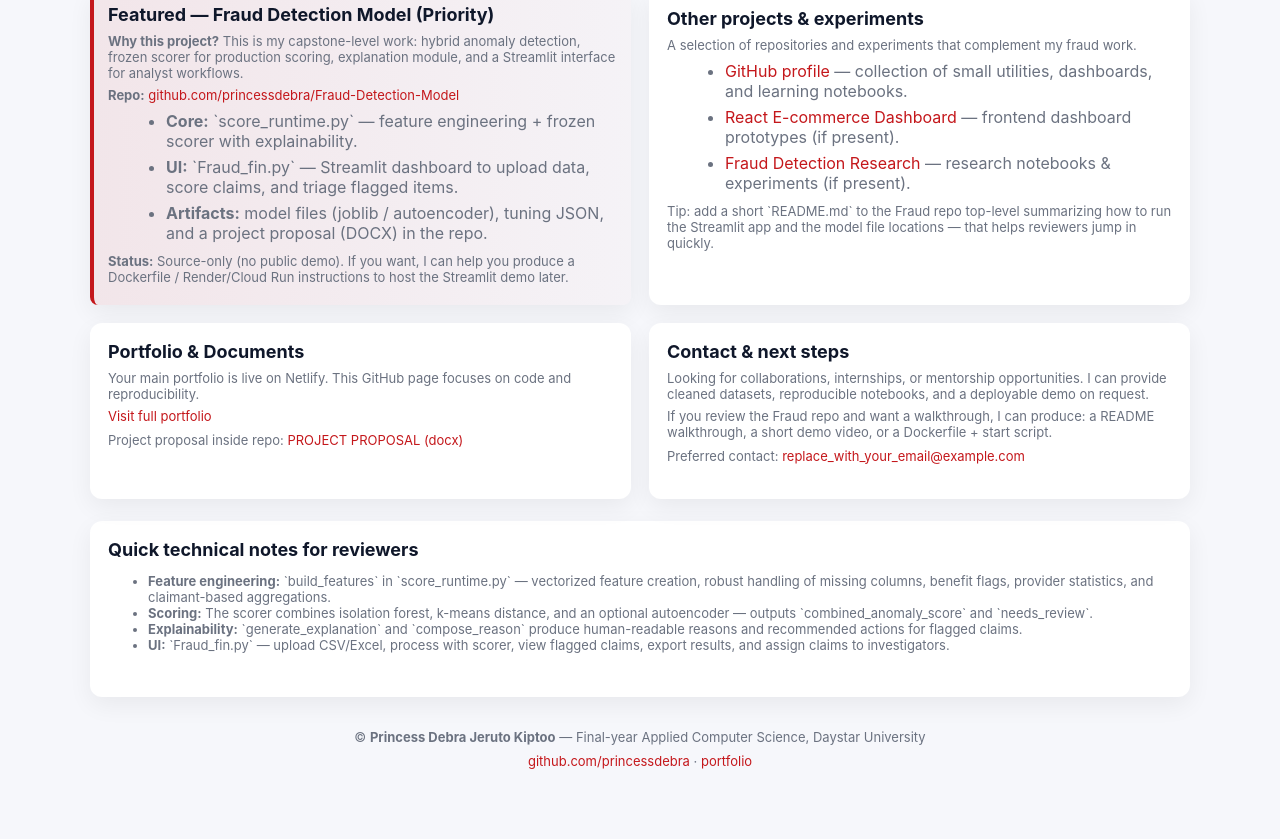
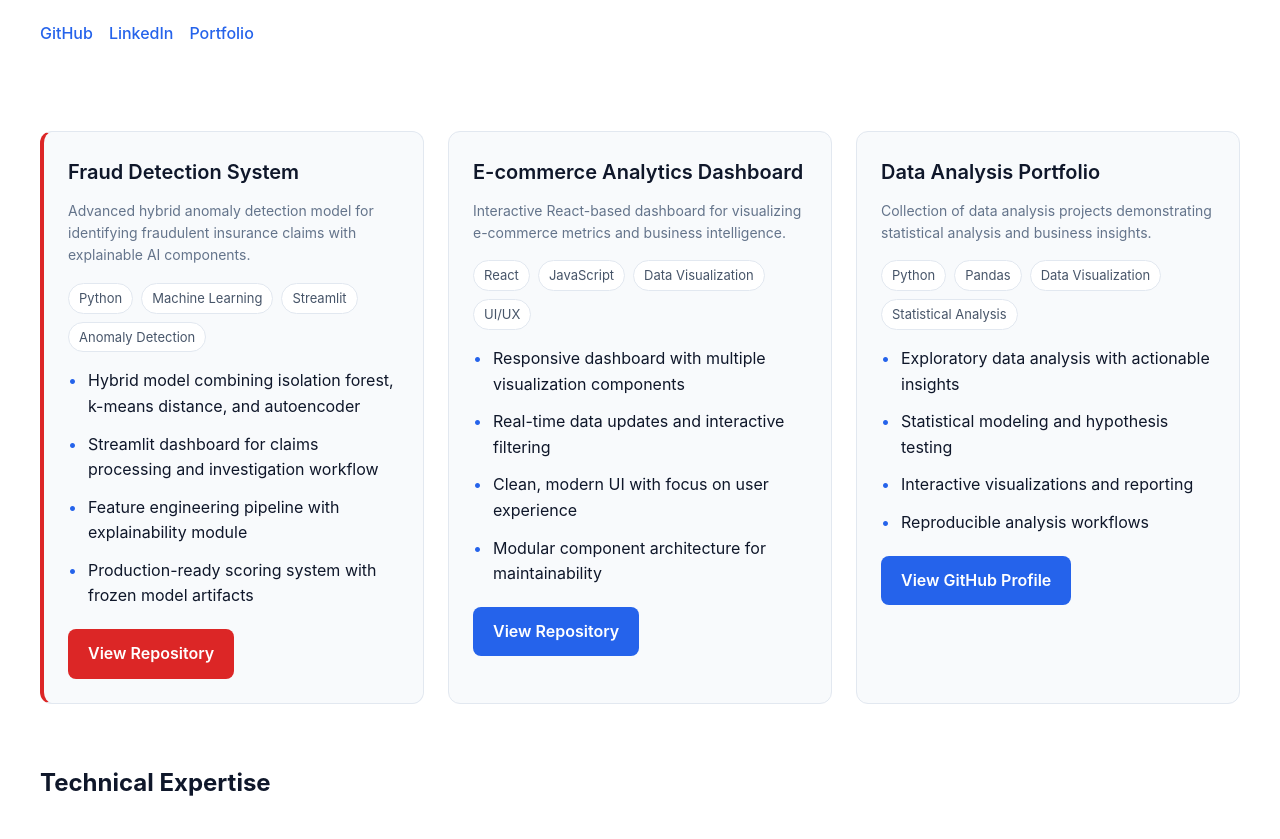
Before and after one commit to princessdebra/princessdebra.github.io, a plain HTML site: page index.html in a window 1280 px wide. Shown: the part 235-1074 px from the top of the page. Before the commit the page ends 1032 px from the top, so only its background shows below. Drawn offline with Linux system fonts and the light colour scheme.

Commit message:
Update index.html

```diff
--- a/index.html
+++ b/index.html
@@ -4,14 +4,14 @@
   <meta charset="utf-8" />
   <meta name="viewport" content="width=device-width,initial-scale=1" />
 
-  <title>Princess Debra — Fraud Detection & Data Projects</title>
-  <meta name="description" content="Princess Debra — final-year Applied Computer Science student at Daystar University. Projects: Fraud Detection Model, Streamlit dashboards, and data-driven analytics." />
+  <title>Princess Debra Jeruto Kiptoo | Data Science & Machine Learning Specialist</title>
+  <meta name="description" content="Princess Debra Jeruto Kiptoo - Applied Computer Science student specializing in fraud detection systems, data analytics, and machine learning solutions." />
   <meta name="author" content="Princess Debra Jeruto Kiptoo" />
   <link rel="canonical" href="https://princessdebra.github.io/" />
 
   <!-- OpenGraph / Social -->
-  <meta property="og:title" content="Princess Debra — Fraud Detection & Data Projects" />
-  <meta property="og:description" content="Final-year Applied Computer Science student (Daystar University). Focus: fraud detection, interactive dashboards, and reproducible analytics." />
+  <meta property="og:title" content="Princess Debra Jeruto Kiptoo | Data Science & Machine Learning Specialist" />
+  <meta property="og:description" content="Applied Computer Science student specializing in fraud detection systems, data analytics, and machine learning solutions." />
   <meta property="og:type" content="website" />
   <meta property="og:url" content="https://princessdebra.github.io/" />
   <!-- Optional: replace with a hosted image -->
@@ -19,8 +19,8 @@
 
   <!-- Twitter card -->
   <meta name="twitter:card" content="summary_large_image" />
-  <meta name="twitter:title" content="Princess Debra — Fraud Detection & Data Projects" />
-  <meta name="twitter:description" content="Final-year Applied Computer Science student (Daystar University). Projects: Fraud Detection Model, Streamlit dashboards, and reproducible analytics." />
+  <meta name="twitter:title" content="Princess Debra Jeruto Kiptoo | Data Science & Machine Learning Specialist" />
+  <meta name="twitter:description" content="Applied Computer Science student specializing in fraud detection systems, data analytics, and machine learning solutions." />
 
   <!-- JSON-LD (structured data) -->
   <script type="application/ld+json">
@@ -31,137 +31,384 @@
     "url": "https://princessdebra.github.io/",
     "sameAs": [
       "https://github.com/princessdebra",
-      "https://princessdebraportfolio.netlify.app/"
+      "https://princessdebraportfolio.netlify.app/",
+      "https://www.linkedin.com/in/princess-debra-jeruto-kiptoo-8b7b5b1b4/"
     ],
-    "jobTitle": "Final-year Applied Computer Science student",
-    "alumniOf": "Daystar University"
+    "jobTitle": "Applied Computer Science Student",
+    "alumniOf": "Daystar University",
+    "knowsAbout": ["Machine Learning", "Fraud Detection", "Data Analytics", "Python", "Streamlit"],
+    "description": "Final-year Applied Computer Science student specializing in fraud detection systems and data-driven solutions."
   }
   </script>
 
   <style>
-    :root{
-      --accent:#c4171b;
-      --muted:#6b7280;
-      --bg:#f6f7fb;
-      --card:#fff;
-      --maxw:1100px;
-      font-family: Inter, system-ui, -apple-system, 'Segoe UI', Roboto, 'Helvetica Neue', Arial, sans-serif;
+    :root {
+      --primary: #2563eb;
+      --primary-dark: #1d4ed8;
+      --accent: #dc2626;
+      --text: #0f172a;
+      --text-light: #475569;
+      --text-muted: #64748b;
+      --bg: #ffffff;
+      --card-bg: #f8fafc;
+      --border: #e2e8f0;
+      --maxw: 1200px;
+      font-family: 'Inter', system-ui, -apple-system, 'Segoe UI', Roboto, 'Helvetica Neue', Arial, sans-serif;
     }
-    html,body{height:100%;margin:0;background:var(--bg); color:#0f172a;-webkit-font-smoothing:antialiased}
-    .wrap{max-width:var(--maxw);margin:36px auto;padding:28px;}
-    header{display:flex;gap:20px;align-items:center;justify-content:space-between;flex-wrap:wrap}
-    .hero{flex:1;min-width:260px}
-    h1{margin:0;font-size:30px;line-height:1.05}
-    p.lead{margin:8px 0;color:var(--muted);font-size:15px}
-    .badge{background:var(--accent);color:#fff;padding:6px 12px;border-radius:8px;font-weight:700;display:inline-block}
-    .grid{display:grid;grid-template-columns:repeat(2, 1fr);gap:18px;margin-top:28px}
-    .card{background:var(--card);padding:18px;border-radius:12px;box-shadow:0 8px 24px rgba(2,6,23,0.06);min-height:140px}
-    .card h3{margin:0 0 8px 0;font-size:18px}
-    .meta{font-size:13px;color:var(--muted);margin:6px 0}
-    a{color:var(--accent);text-decoration:none}
-    footer{margin-top:32px;color:var(--muted);font-size:13px;text-align:center}
-    .links{display:flex;gap:12px;flex-wrap:wrap;align-items:center}
-    .mono{font-family: ui-monospace, SFMono-Regular, Menlo, Monaco, 'Roboto Mono', monospace; font-size:13px; color: #374151}
-    .highlight { background: linear-gradient(90deg, rgba(196,23,27,0.08), rgba(196,23,27,0.02)); border-left:4px solid var(--accent); padding:14px; border-radius:8px; }
-    .big-cta { display:inline-block; background:var(--accent); color:white; padding:10px 14px; border-radius:10px; font-weight:700; text-decoration:none; }
-    .repo-list { margin:8px 0 0 18px; color:var(--muted) }
-    .repo-list li { margin:6px 0 }
-    @media (max-width:900px){.grid{grid-template-columns:repeat(1,1fr)}; h1{font-size:24px}}
+
+    html, body {
+      height: 100%;
+      margin: 0;
+      background: var(--bg);
+      color: var(--text);
+      -webkit-font-smoothing: antialiased;
+      line-height: 1.6;
+    }
+
+    .wrap {
+      max-width: var(--maxw);
+      margin: 0 auto;
+      padding: 40px 24px;
+    }
+
+    header {
+      display: flex;
+      gap: 40px;
+      align-items: flex-start;
+      justify-content: space-between;
+      margin-bottom: 60px;
+      flex-wrap: wrap;
+    }
+
+    .hero {
+      flex: 1;
+      min-width: 300px;
+    }
+
+    h1 {
+      margin: 0 0 12px 0;
+      font-size: 36px;
+      font-weight: 700;
+      line-height: 1.2;
+      color: var(--text);
+    }
+
+    .title {
+      color: var(--primary);
+      font-size: 18px;
+      font-weight: 600;
+      margin-bottom: 8px;
+    }
+
+    .lead {
+      margin: 0 0 24px 0;
+      color: var(--text-light);
+      font-size: 18px;
+      max-width: 600px;
+    }
+
+    .badge {
+      background: var(--primary);
+      color: white;
+      padding: 6px 12px;
+      border-radius: 6px;
+      font-weight: 600;
+      font-size: 14px;
+      display: inline-block;
+      margin-bottom: 16px;
+    }
+
+    .grid {
+      display: grid;
+      grid-template-columns: repeat(auto-fit, minmax(300px, 1fr));
+      gap: 24px;
+      margin-top: 40px;
+    }
+
+    .card {
+      background: var(--card-bg);
+      padding: 24px;
+      border-radius: 12px;
+      border: 1px solid var(--border);
+      transition: transform 0.2s ease, box-shadow 0.2s ease;
+    }
+
+    .card:hover {
+      transform: translateY(-4px);
+      box-shadow: 0 12px 24px rgba(2, 6, 23, 0.08);
+    }
+
+    .card h3 {
+      margin: 0 0 12px 0;
+      font-size: 20px;
+      font-weight: 600;
+      color: var(--text);
+    }
+
+    .meta {
+      font-size: 14px;
+      color: var(--text-muted);
+      margin: 8px 0;
+    }
+
+    a {
+      color: var(--primary);
+      text-decoration: none;
+      font-weight: 500;
+      transition: color 0.2s ease;
+    }
+
+    a:hover {
+      color: var(--primary-dark);
+    }
+
+    footer {
+      margin-top: 60px;
+      color: var(--text-muted);
+      font-size: 14px;
+      text-align: center;
+      padding-top: 24px;
+      border-top: 1px solid var(--border);
+    }
+
+    .links {
+      display: flex;
+      gap: 16px;
+      flex-wrap: wrap;
+      margin: 24px 0;
+    }
+
+    .contact-info {
+      min-width: 220px;
+    }
+
+    .contact-info div {
+      margin-bottom: 8px;
+    }
+
+    .btn {
+      display: inline-block;
+      background: var(--primary);
+      color: white;
+      padding: 12px 20px;
+      border-radius: 8px;
+      font-weight: 600;
+      text-decoration: none;
+      transition: background 0.2s ease;
+    }
+
+    .btn:hover {
+      background: var(--primary-dark);
+      color: white;
+    }
+
+    .btn-accent {
+      background: var(--accent);
+    }
+
+    .btn-accent:hover {
+      background: #b91c1c;
+    }
+
+    .repo-list {
+      margin: 16px 0 0 0;
+      padding-left: 0;
+      list-style: none;
+    }
+
+    .repo-list li {
+      margin: 12px 0;
+      padding-left: 20px;
+      position: relative;
+    }
+
+    .repo-list li:before {
+      content: "•";
+      color: var(--primary);
+      position: absolute;
+      left: 0;
+    }
+
+    .featured {
+      border-left: 4px solid var(--accent);
+    }
+
+    .skills {
+      display: flex;
+      flex-wrap: wrap;
+      gap: 8px;
+      margin: 16px 0;
+    }
+
+    .skill-tag {
+      background: var(--bg);
+      border: 1px solid var(--border);
+      color: var(--text-light);
+      padding: 4px 10px;
+      border-radius: 20px;
+      font-size: 13px;
+    }
+
+    @media (max-width: 768px) {
+      header {
+        flex-direction: column;
+        gap: 24px;
+      }
+
+      h1 {
+        font-size: 28px;
+      }
+
+      .contact-info {
+        width: 100%;
+      }
+    }
   </style>
 </head>
 <body>
   <div class="wrap">
     <header>
-      <div class="hero" aria-label="Site introduction">
-        <div style="display:flex;align-items:center;gap:14px;margin-bottom:8px">
-          <div class="badge">Applied Computer Science · Data · ML</div>
-          <div style="flex:1">
-            <h1>Princess Debra Jeruto Kiptoo</h1>
-            <p class="lead">Final-year Applied Computer Science student, Daystar University. I build reproducible analytics, explainable fraud detection systems, and interactive dashboards (Streamlit).</p>
-          </div>
-        </div>
+      <div class="hero">
+        <div class="badge">Applied Computer Science · Data Science · Machine Learning</div>
+        <h1>Princess Debra Jeruto Kiptoo</h1>
+        <p class="lead">Final-year Applied Computer Science student at Daystar University, specializing in data-driven solutions, fraud detection systems, and reproducible analytics.</p>
 
-        <div class="links" aria-hidden="false">
+        <div class="links">
           <a href="https://github.com/princessdebra" target="_blank" rel="noopener">GitHub</a>
-          <a href="https://github.com/princessdebra/Fraud-Detection-Model" target="_blank" rel="noopener">Fraud Detection Model (repo)</a>
-          <a href="https://princessdebraportfolio.netlify.app/" target="_blank" rel="noopener">Portfolio (Netlify)</a>
+          <a href="https://www.linkedin.com/in/princess-debra-jeruto-kiptoo-8b7b5b1b4/" target="_blank" rel="noopener">LinkedIn</a>
+          <a href="https://princessdebraportfolio.netlify.app/" target="_blank" rel="noopener">Portfolio</a>
         </div>
       </div>
 
-      <div style="min-width:220px; text-align:right;">
-        <div class="mono">Location: Nairobi, Kenya</div>
-        <div class="meta" style="margin-top:10px">Email: <a href="mailto:debzziiie@gmail.com">debzziiie@gmail.com</a></div>
-        <div style="margin-top:12px"><a class="big-cta" href="https://github.com/princessdebra/Fraud-Detection-Model" target="_blank" rel="noopener">View Fraud Detection Repo</a></div>
+      <div class="contact-info">
+        <div><strong>Location:</strong> Nairobi, Kenya</div>
+        <div><strong>Email:</strong> <a href="mailto:debzziiie@gmail.com">debzziiie@gmail.com</a></div>
+        <div style="margin-top: 16px;">
+          <a class="btn" href="https://github.com/princessdebra/Fraud-Detection-Model" target="_blank" rel="noopener">View Fraud Detection Project</a>
+        </div>
       </div>
     </header>
 
     <main>
-      <div class="grid" role="list">
-        <!-- FEATURED: Fraud Detection -->
-        <section class="card highlight" role="listitem" aria-label="Featured: Fraud Detection Project">
-          <h3>Featured — Fraud Detection Model (Priority)</h3>
-          <p class="meta"><strong>Why this project?</strong> This is my capstone-level work: hybrid anomaly detection, frozen scorer for production scoring, explanation module, and a Streamlit interface for analyst workflows.</p>
+      <div class="grid">
+        <!-- Featured: Fraud Detection -->
+        <section class="card featured">
+          <h3>Fraud Detection System</h3>
+          <p class="meta">Advanced hybrid anomaly detection model for identifying fraudulent insurance claims with explainable AI components.</p>
 
-          <p class="meta"><strong>Repo:</strong> <a href="https://github.com/princessdebra/Fraud-Detection-Model" target="_blank" rel="noopener">github.com/princessdebra/Fraud-Detection-Model</a></p>
+          <div class="skills">
+            <span class="skill-tag">Python</span>
+            <span class="skill-tag">Machine Learning</span>
+            <span class="skill-tag">Streamlit</span>
+            <span class="skill-tag">Anomaly Detection</span>
+          </div>
 
-          <ul class="repo-list" aria-label="fraud repo highlights">
-            <li><strong>Core:</strong> `score_runtime.py` — feature engineering + frozen scorer with explainability.</li>
-            <li><strong>UI:</strong> `Fraud_fin.py` — Streamlit dashboard to upload data, score claims, and triage flagged items.</li>
-            <li><strong>Artifacts:</strong> model files (joblib / autoencoder), tuning JSON, and a project proposal (DOCX) in the repo.</li>
+          <ul class="repo-list">
+            <li>Hybrid model combining isolation forest, k-means distance, and autoencoder</li>
+            <li>Streamlit dashboard for claims processing and investigation workflow</li>
+            <li>Feature engineering pipeline with explainability module</li>
+            <li>Production-ready scoring system with frozen model artifacts</li>
           </ul>
 
-          <p class="meta" style="margin-top:10px"><strong>Status:</strong> Source-only (no public demo). If you want, I can help you produce a Dockerfile / Render/Cloud Run instructions to host the Streamlit demo later.</p>
+          <div style="margin-top: 20px;">
+            <a class="btn btn-accent" href="https://github.com/princessdebra/Fraud-Detection-Model" target="_blank" rel="noopener">View Repository</a>
+          </div>
         </section>
 
-        <!-- Other Projects -->
-        <section class="card" role="listitem" aria-label="Other Projects">
-          <h3>Other projects & experiments</h3>
-          <p class="meta">A selection of repositories and experiments that complement my fraud work.</p>
+        <!-- React E-commerce Dashboard -->
+        <section class="card">
+          <h3>E-commerce Analytics Dashboard</h3>
+          <p class="meta">Interactive React-based dashboard for visualizing e-commerce metrics and business intelligence.</p>
+
+          <div class="skills">
+            <span class="skill-tag">React</span>
+            <span class="skill-tag">JavaScript</span>
+            <span class="skill-tag">Data Visualization</span>
+            <span class="skill-tag">UI/UX</span>
+          </div>
+
           <ul class="repo-list">
-            <li><a href="https://github.com/princessdebra" target="_blank" rel="noopener">GitHub profile</a> — collection of small utilities, dashboards, and learning notebooks.</li>
-            <!-- If you want to list specific extra repos, I can add them here -->
-            <li><a href="https://github.com/princessdebra/react-ecommerce-dashboard" target="_blank" rel="noopener">React E-commerce Dashboard</a> — frontend dashboard prototypes (if present).</li>
-            <li><a href="https://github.com/princessdebra/fraud-detection-repo" target="_blank" rel="noopener">Fraud Detection Research</a> — research notebooks & experiments (if present).</li>
+            <li>Responsive dashboard with multiple visualization components</li>
+            <li>Real-time data updates and interactive filtering</li>
+            <li>Clean, modern UI with focus on user experience</li>
+            <li>Modular component architecture for maintainability</li>
           </ul>
 
-          <p class="meta" style="margin-top:10px">Tip: add a short `README.md` to the Fraud repo top-level summarizing how to run the Streamlit app and the model file locations — that helps reviewers jump in quickly.</p>
+          <div style="margin-top: 20px;">
+            <a class="btn" href="https://github.com/princessdebra/react-ecommerce-dashboard" target="_blank" rel="noopener">View Repository</a>
+          </div>
         </section>
 
-        <!-- Portfolio & Docs -->
-        <section class="card" role="listitem" aria-label="Portfolio & docs">
-          <h3>Portfolio & Documents</h3>
-          <p class="meta">Your main portfolio is live on Netlify. This GitHub page focuses on code and reproducibility.</p>
-          <p class="meta"><a href="https://princessdebraportfolio.netlify.app/" target="_blank" rel="noopener">Visit full portfolio</a></p>
-          <p class="meta" style="margin-top:8px">Project proposal inside repo: <a href="https://github.com/princessdebra/Fraud-Detection-Model/blob/main/PROJECT%20PROPOSAL-PRINCESS%20DEBRA%20JERUTO%20KIPTOO.docx" target="_blank" rel="noopener">PROJECT PROPOSAL (docx)</a></p>
-        </section>
+        <!-- Data Analysis Portfolio -->
+        <section class="card">
+          <h3>Data Analysis Portfolio</h3>
+          <p class="meta">Collection of data analysis projects demonstrating statistical analysis and business insights.</p>
 
-        <!-- Contact & Next Steps -->
-        <section class="card" role="listitem" aria-label="Contact & next steps">
-          <h3>Contact & next steps</h3>
-          <p class="meta">Looking for collaborations, internships, or mentorship opportunities. I can provide cleaned datasets, reproducible notebooks, and a deployable demo on request.</p>
-          <p class="meta">If you review the Fraud repo and want a walkthrough, I can produce: a README walkthrough, a short demo video, or a Dockerfile + start script.</p>
-          <p class="meta" style="margin-top:8px">Preferred contact: <a href="mailto:replace_with_your_email@example.com">replace_with_your_email@example.com</a></p>
+          <div class="skills">
+            <span class="skill-tag">Python</span>
+            <span class="skill-tag">Pandas</span>
+            <span class="skill-tag">Data Visualization</span>
+            <span class="skill-tag">Statistical Analysis</span>
+          </div>
+
+          <ul class="repo-list">
+            <li>Exploratory data analysis with actionable insights</li>
+            <li>Statistical modeling and hypothesis testing</li>
+            <li>Interactive visualizations and reporting</li>
+            <li>Reproducible analysis workflows</li>
+          </ul>
+
+          <div style="margin-top: 20px;">
+            <a class="btn" href="https://github.com/princessdebra" target="_blank" rel="noopener">View GitHub Profile</a>
+          </div>
         </section>
       </div>
 
-      <!-- Detailed notes section (visible to reviewers) -->
-      <div style="margin-top:22px" class="card" aria-label="Detailed repo notes">
-        <h3 style="margin-bottom:8px">Quick technical notes for reviewers</h3>
-        <div class="meta">
-          <ul>
-            <li><strong>Feature engineering:</strong> `build_features` in `score_runtime.py` — vectorized feature creation, robust handling of missing columns, benefit flags, provider statistics, and claimant-based aggregations.</li>
-            <li><strong>Scoring:</strong> The scorer combines isolation forest, k-means distance, and an optional autoencoder — outputs `combined_anomaly_score` and `needs_review`.</li>
-            <li><strong>Explainability:</strong> `generate_explanation` and `compose_reason` produce human-readable reasons and recommended actions for flagged claims.</li>
-            <li><strong>UI:</strong> `Fraud_fin.py` — upload CSV/Excel, process with scorer, view flagged claims, export results, and assign claims to investigators.</li>
-          </ul>
+      <!-- Technical Expertise Section -->
+      <div style="margin-top: 60px;">
+        <h2 style="font-size: 24px; margin-bottom: 24px;">Technical Expertise</h2>
+        <div class="grid">
+          <section class="card">
+            <h3>Machine Learning & AI</h3>
+            <ul class="repo-list">
+              <li>Anomaly Detection Systems</li>
+              <li>Predictive Modeling</li>
+              <li>Feature Engineering</li>
+              <li>Model Explainability</li>
+            </ul>
+          </section>
+
+          <section class="card">
+            <h3>Data Analytics</h3>
+            <ul class="repo-list">
+              <li>Exploratory Data Analysis</li>
+              <li>Statistical Analysis</li>
+              <li>Data Visualization</li>
+              <li>Business Intelligence</li>
+            </ul>
+          </section>
+
+          <section class="card">
+            <h3>Software Development</h3>
+            <ul class="repo-list">
+              <li>Python Programming</li>
+              <li>Web Applications (Streamlit)</li>
+              <li>Frontend Development (React)</li>
+              <li>Version Control (Git)</li>
+            </ul>
+          </section>
         </div>
       </div>
-
     </main>
 
     <footer>
-      <div>© <strong>Princess Debra Jeruto Kiptoo</strong> — Final-year Applied Computer Science, Daystar University</div>
-      <div style="margin-top:8px"><a href="https://github.com/princessdebra" target="_blank" rel="noopener">github.com/princessdebra</a> · <a href="https://princessdebraportfolio.netlify.app/" target="_blank" rel="noopener">portfolio</a></div>
+      <div>© <strong>Princess Debra Jeruto Kiptoo</strong> — Applied Computer Science Student, Daystar University</div>
+      <div style="margin-top: 12px;">
+        <a href="https://github.com/princessdebra" target="_blank" rel="noopener">GitHub</a> ·
+        <a href="https://www.linkedin.com/in/princess-debra-jeruto-kiptoo-8b7b5b1b4/" target="_blank" rel="noopener">LinkedIn</a> ·
+        <a href="https://princessdebraportfolio.netlify.app/" target="_blank" rel="noopener">Portfolio</a> ·
+        <a href="mailto:debzziiie@gmail.com">Email</a>
+      </div>
     </footer>
   </div>
 </body>
```
